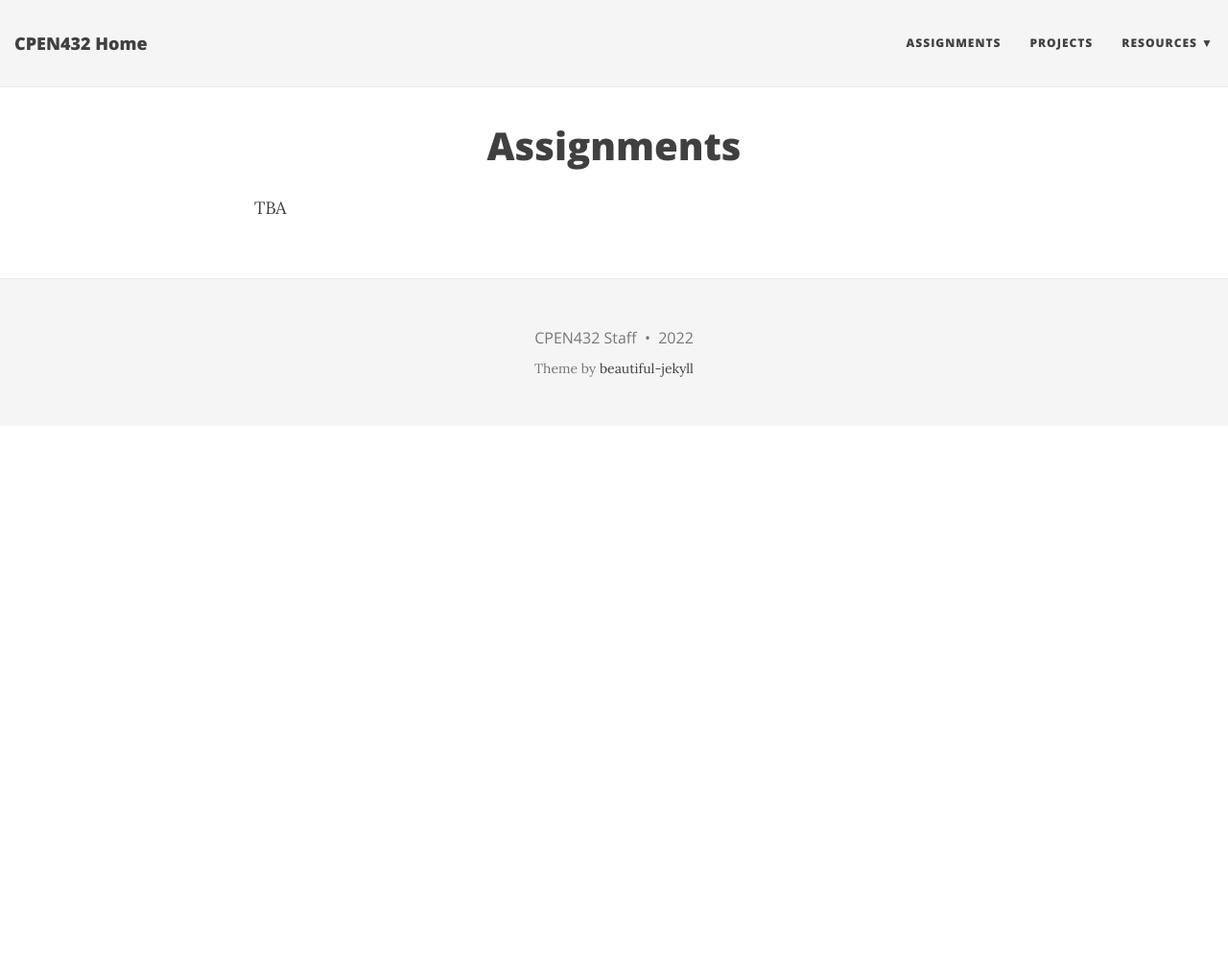
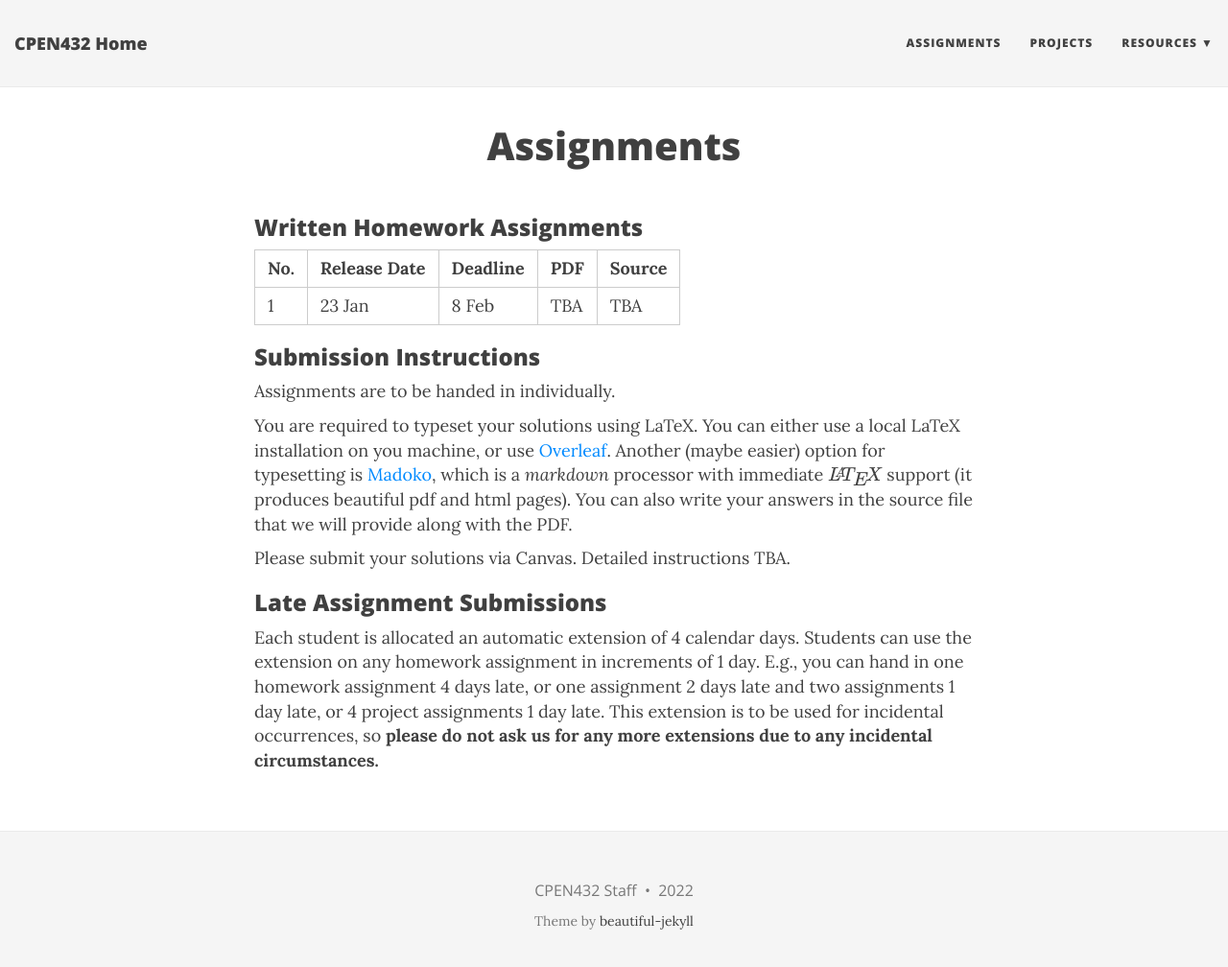
Before and after one commit to CPEN432/cpen432.github.io, a Jekyll site: the page built from assignments.md, in a window 1280 px wide and 1020 px high. Shown: the top 1008 px of the window at 96% size. Built offline with Jekyll 4.4.1, drawn with Linux system fonts in a browser that asks for light colours; nearby versions of some CDN libraries; formulas are drawn with MathJax 3.

Commit message:
Update assignments.md

```diff
--- a/assignments.md
+++ b/assignments.md
@@ -2,7 +2,23 @@
 title: Assignments
 ---
 
-TBA
+### Written Homework Assignments
+
+| **No.** | **Release Date** | **Deadline** | **PDF** | **Source** |
+|:--------|:-----------------|:-------------|:--------|:-----------|
+|  1  | 23 Jan | 8 Feb | TBA | TBA |
+
+### Submission Instructions
+
+Assignments are to be handed in individually.
+
+You are required to typeset your solutions using LaTeX. You can either use a local LaTeX installation on you machine, or use [Overleaf](https://www.overleaf.com/). Another (maybe easier) option for typesetting is [Madoko](https://www.madoko.net/), which is a _markdown_ processor with immediate \\( \LaTeX \\) support (it produces beautiful pdf and html pages). You can also write your answers in the source file that we will provide along with the PDF.
+
+Please submit your solutions via Canvas. Detailed instructions TBA.
+
+### Late Assignment Submissions
+
+Each student is allocated an automatic extension of 4 calendar days. Students can use the extension on any homework assignment in increments of 1 day. E.g., you can hand in one homework assignment 4 days late, or one assignment 2 days late and two assignments 1 day late, or 4 project assignments 1 day late. This extension is to be used for incidental occurrences, so **please do not ask us for any more extensions due to any incidental circumstances.**
 
 <!-- ### Written Assignments -->
 
```
